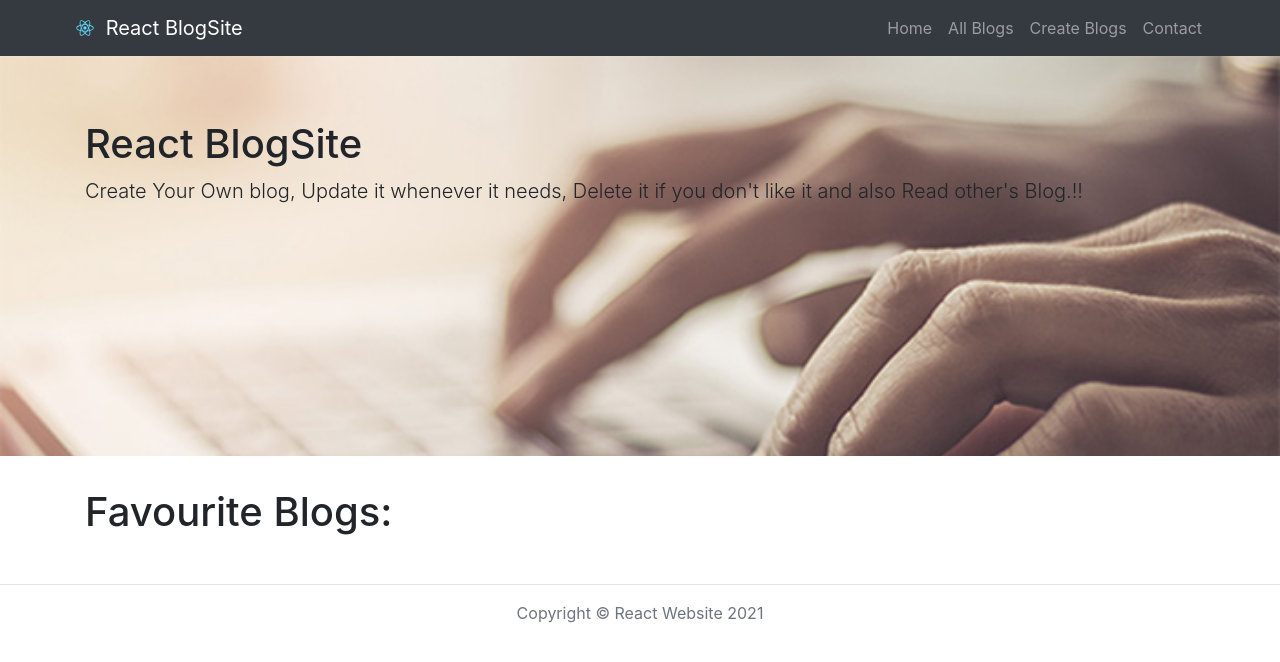
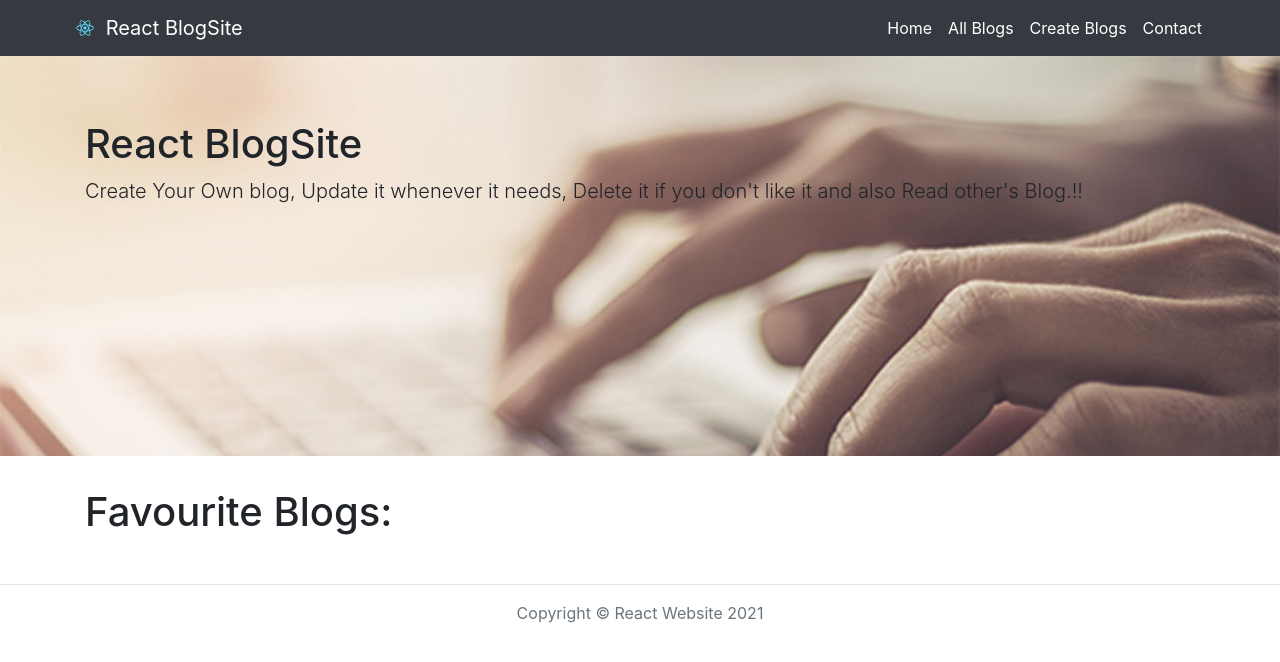
Before and after one commit to SiamAnzir/react-blogsite, a React (Create React App) app: page / in a window 1280 px wide. Shown: the top 662 px of the page. Built offline with nearby package versions, Linux system fonts and the light colour scheme.

Commit message:
[Modified] Navbar Component

```diff
--- a/src/AppRouter.js
+++ b/src/AppRouter.js
@@ -24,7 +24,7 @@ const AppRouter = () => {
                     <Route render={() => (<AllBlogs blogs={blogs} setBlogs={setBlogs} />)} exact path="/allBlogs"/>
                     <Route render={(props) => (<CreateBlog {...props} blogs={blogs} setBlogs={setBlogs}/>)} exact path="/createBlogs" />
                     <Route render={(props) => (<EditBlog {...props} blogs={blogs} setBlogs={setBlogs}/>)} exact path="/editBlog/:id"/>
-                    <Route exact path="react-blogsite/contact" component={contactPage}/>
+                    <Route exact path="/contact" component={contactPage}/>
                     <Route path="*" component={() => "404 NOT FOUND"} />
                 </Switch>
             </Router>
--- a/src/components/NavBar.js
+++ b/src/components/NavBar.js
@@ -1,6 +1,7 @@
 import React,{useState ,useContext} from "react";
 import { Button, Container, Nav, Navbar, NavLink} from "react-bootstrap";
 import logo from "../logo.svg";
+import {Link} from "react-router-dom";
 
 const NavBar = () => {
 
@@ -16,10 +17,10 @@ const NavBar = () => {
                         className="d-inline-block align-top"
                     /> React BlogSite</Navbar.Brand>
                 <Nav className="ml-auto">
-                    <NavLink href="/" >Home</NavLink>
-                    <NavLink href="/allBlogs">All Blogs</NavLink>
-                    <NavLink href="/createBlogs">Create Blogs</NavLink>
-                    <NavLink href="/contact">Contact</NavLink>
+                    <Nav className="nav-link"><Link to="/" className="text-white"> Home </Link> </Nav>
+                    <Nav className="nav-link"><Link to="/allBlogs" className="text-white">All Blogs</Link> </Nav>
+                    <Nav className="nav-link"><Link to="/createBlogs" className="text-white"> Create Blogs </Link> </Nav>
+                    <Nav className="nav-link"><Link to="/contact" className="text-white"> Contact</Link> </Nav>
                 </Nav>
             </Container>
         </Navbar>
```
